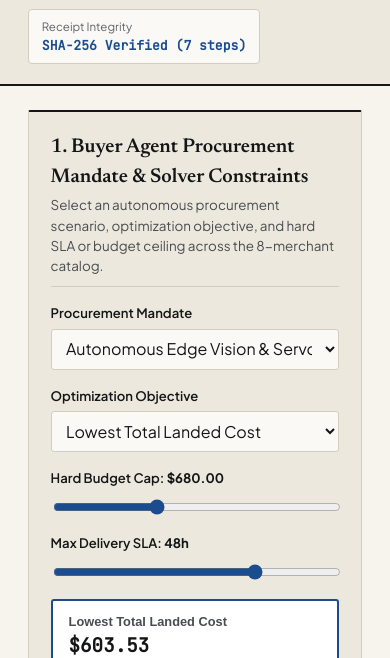
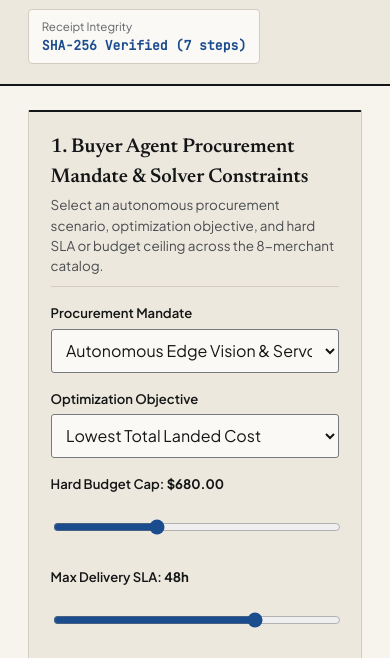
Before and after one commit to draarivpatel-ui/cart-conductor, a website: page index.html in a window 390 px wide. Shown: the part 144-802 px from the top of the page. Drawn offline with Linux system fonts and the light colour scheme.

Commit message:
Harden control contrast mobile targets and print tables

```diff
--- a/styles.css
+++ b/styles.css
@@ -6,6 +6,7 @@
   --ink-secondary: #494C50;
   --ink-muted: #5F6469;
   --border-rule: #D3CCC0;
+  --border-control: #767A7E;
   --border-strong: #141516;
   --navy-settlement: #1B4D8E;
   --green-authorized: #1B6B50;
@@ -159,7 +160,7 @@ body {
 
 .field-input {
   background-color: var(--bg-panel-elevated);
-  border: 1px solid var(--border-rule);
+  border: 1px solid var(--border-control);
   color: var(--ink-primary);
   font-family: var(--font-sans);
   font-size: 0.85rem;
@@ -188,7 +189,7 @@ body {
 .mode-card {
   text-align: left;
   background-color: var(--bg-panel-elevated);
-  border: 1px solid var(--border-rule);
+  border: 1px solid var(--border-control);
   padding: 0.8rem 1rem;
   border-radius: 3px;
   cursor: pointer;
@@ -593,7 +594,7 @@ body {
 
 .tab-btn {
   background-color: var(--bg-panel-elevated);
-  border: 1px solid var(--border-rule);
+  border: 1px solid var(--border-control);
   color: var(--ink-secondary);
   font-family: var(--font-mono);
   font-size: 0.78rem;
@@ -782,6 +783,20 @@ body {
   }
   .field-input {
     font-size: 1rem;
+  }
+  .field-input,
+  .field-range,
+  .analytics-control-row input[type="range"],
+  .mode-card,
+  .btn-primary,
+  .tab-btn,
+  .apply-btn {
+    min-width: 44px;
+    min-height: 44px;
+  }
+  .field-range,
+  .analytics-control-row input[type="range"] {
+    height: 44px;
   }
 }
 
@@ -1062,7 +1077,7 @@ summary:focus-visible,
   .panel { padding: 3mm; }
   .panel-title { font-size: 15pt; }
   .sub-heading { font-size: 11pt; }
-  .ledger-table { font-size: 8pt; }
+  .ledger-table { font-size: 8pt; break-inside: avoid-page; }
   .ledger-table th, .ledger-table td { border-color: #999 !important; padding: 1.2mm 1.6mm; }
   tr, .saga-timeline li { break-inside: avoid; }
   a { color: #111 !important; text-decoration: none; }
```
Also changed, not shown: tests/static-integrity.test.js (+12 -0 lines), README.md.
